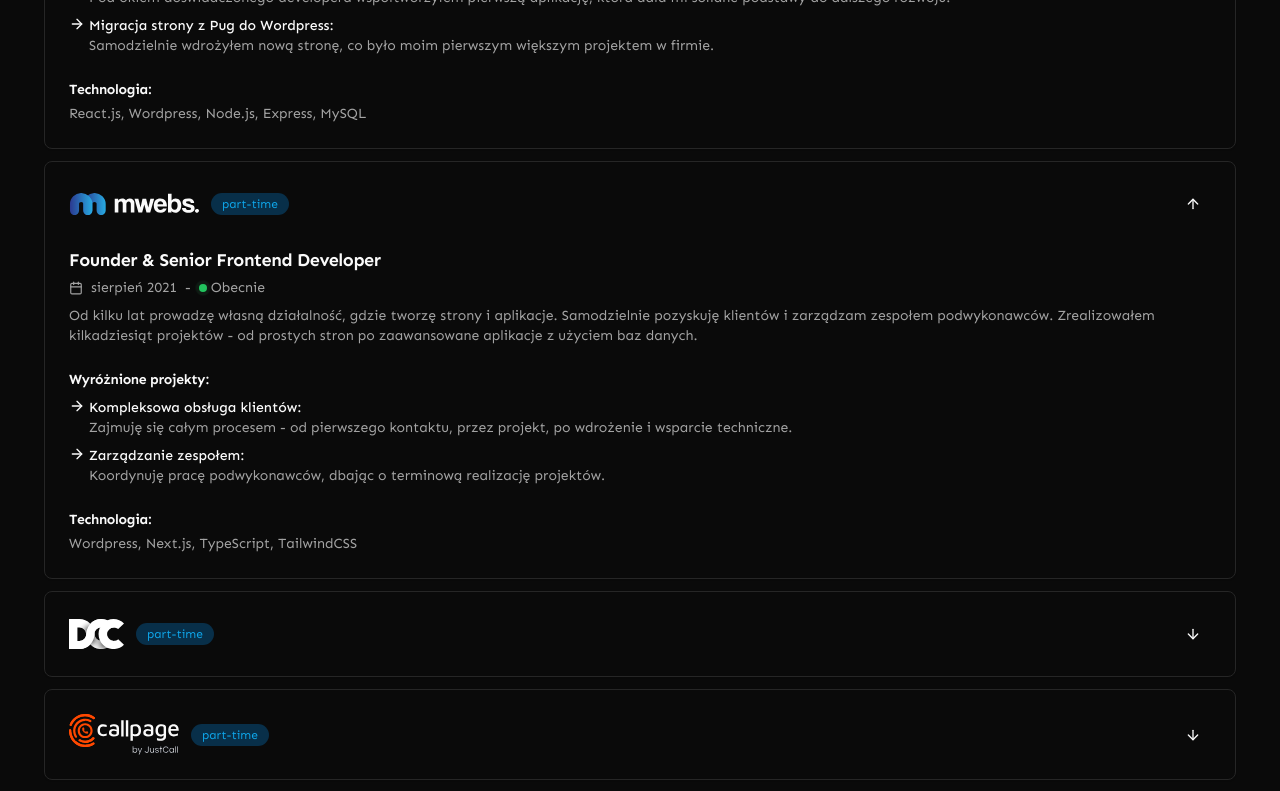
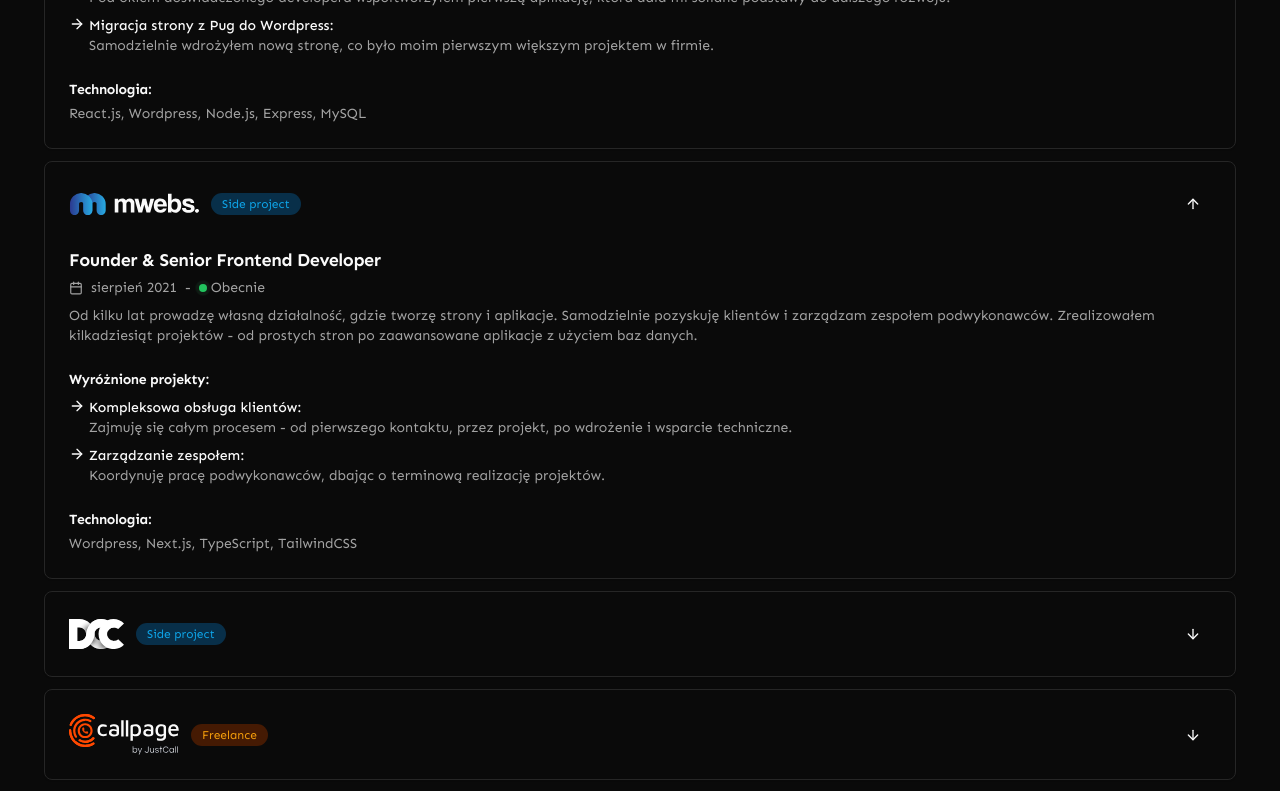
Before and after one commit to Woskus/mateuszwoskowicz.pl, a Next.js app: page / in a window 1280 px wide. Shown: the part 2681-3472 px from the top of the page. Built offline with nearby package versions, Linux system fonts and the light colour scheme.

Commit message:
Improve experience type content

```diff
--- a/components/experience/experience-item.tsx
+++ b/components/experience/experience-item.tsx
@@ -9,10 +9,25 @@ import type {Experience} from '@/data/experience';
 
 dayjs.locale(pl);
 
-const experiencesColorsMap: Record<Experience['type'], BadgeProps['variant']> = {
-	'full-time': 'success',
-	'part-time': 'info',
-	freelance: 'warning',
+const experiencesMap: Record<
+	Experience['type'],
+	{
+		variant: BadgeProps['variant'];
+		label: string;
+	}
+> = {
+	'full-time': {
+		variant: 'success',
+		label: 'Pełen etat',
+	},
+	'part-time': {
+		variant: 'info',
+		label: 'Side project',
+	},
+	freelance: {
+		variant: 'warning',
+		label: 'Freelance',
+	},
 };
 
 interface ExperienceItemProps {
@@ -21,12 +36,12 @@ interface ExperienceItemProps {
 }
 
 function ExperienceHeader({experience}: {experience: Experience}) {
+	const {variant, label} = experiencesMap[experience.type];
+
 	return (
 		<div className="flex items-center gap-3">
 			{experience.logo}
-			<Badge variant={experiencesColorsMap[experience.type]}>
-				{experience.type}
-			</Badge>
+			<Badge variant={variant}>{label}</Badge>
 		</div>
 	);
 }
--- a/data/experience.tsx
+++ b/data/experience.tsx
@@ -221,7 +221,7 @@ export const experiences: Experience[] = [
 	{
 		id: 'callpage',
 		logo: <Callpage />,
-		type: 'part-time',
+		type: 'freelance',
 		positions: [
 			{
 				title: 'Frontend Developer',
```
